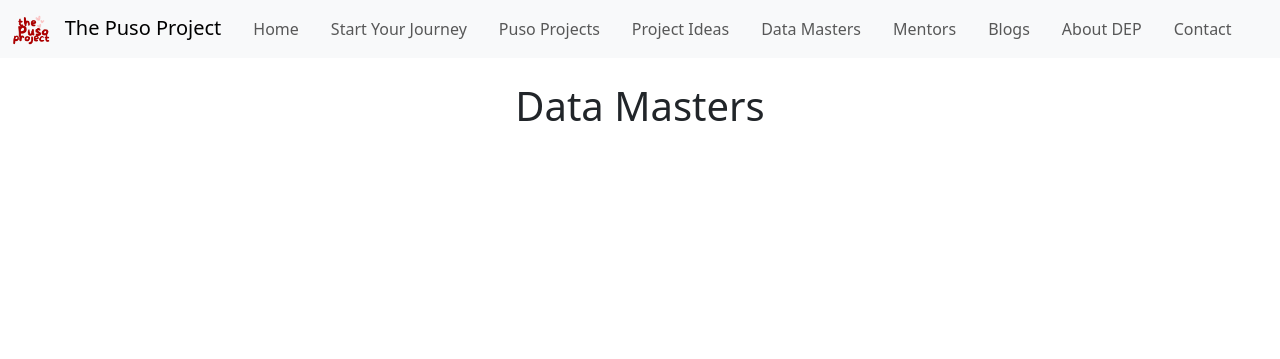
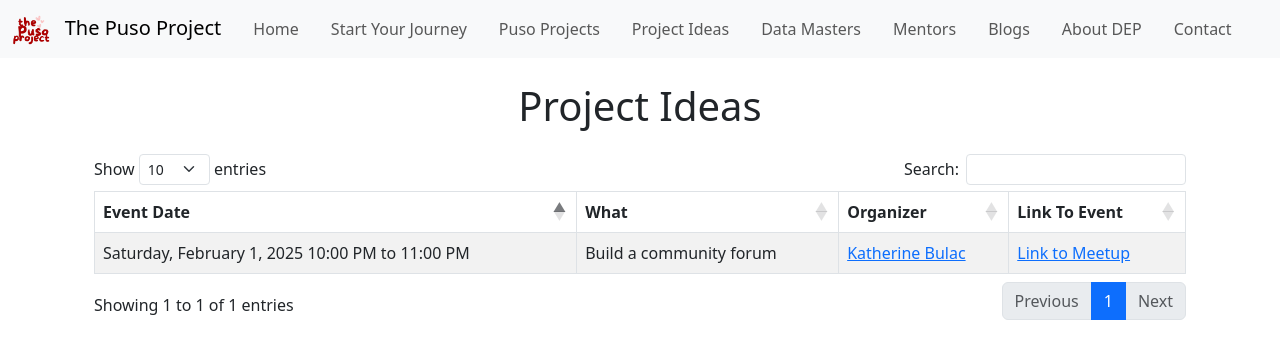
Before and after one commit to dataengineeringpilipinas/thepusoproject, a Flask app: page /datamasters in a window 1280 px wide. Shown: the top 359 px of the page. Run offline with Flask 3, Linux system fonts and the light colour scheme; some libraries are stand-ins or nearby versions.

```diff
--- a/templates/datamasters.html
+++ b/templates/datamasters.html
@@ -1,9 +1,51 @@
 {% extends "base.html" %}
 
-{% block title %}The Puso Project{% endblock %}
+{% block title %}Project Ideas - Data Masters{% endblock %}
 
 {% block content %}
     <div class="text-center">
-        <h1>Data Masters</h1>
+        <h1>Project Ideas</h1>
     </div>
+
+    <!-- DataTable Container -->
+    <div class="container mt-4">
+        <table id="projectIdeasTable" class="table table-striped table-bordered" style="width:100%">
+            <thead>
+                <tr>
+                    <th>Event Date</th>
+                    <th>What</th>
+                    <th>Organizer</th>
+                    <th>Link To Event</th>
+                </tr>
+            </thead>
+            <tbody>
+                <tr>
+                    <td>Saturday, February 1, 2025 10:00 PM to 11:00 PM</td>
+                    <td>Build a community forum</td>
+                    <td><a href="https://www.linkedin.com/in/katherinebulac" target="_blank">Katherine Bulac</a></td>
+                    <td><a href="https://www.meetup.com/data-engineering-pilipinas/events/305897164/" target="_blank">Link to Meetup</a></td>
+                </tr>
+                <!-- Add more rows as needed -->
+            </tbody>
+        </table>
+    </div>
+
+    <!-- Include DataTables CSS and JS -->
+    <link rel="stylesheet" type="text/css" href="https://cdn.datatables.net/1.13.6/css/dataTables.bootstrap5.min.css">
+    <script type="text/javascript" src="https://code.jquery.com/jquery-3.7.0.min.js"></script>
+    <script type="text/javascript" src="https://cdn.datatables.net/1.13.6/js/jquery.dataTables.min.js"></script>
+    <script type="text/javascript" src="https://cdn.datatables.net/1.13.6/js/dataTables.bootstrap5.min.js"></script>
+
+    <!-- Initialize DataTable -->
+    <script>
+        $(document).ready(function() {
+            $('#projectIdeasTable').DataTable({
+                "paging": true, // Enable pagination
+                "searching": true, // Enable search bar
+                "ordering": true, // Enable column sorting
+                "info": true, // Show table information
+                "responsive": true // Make the table responsive
+            });
+        });
+    </script>
 {% endblock %}
```
Also changed, not shown: templates/startyourjourney.html (+7 -1 lines).
